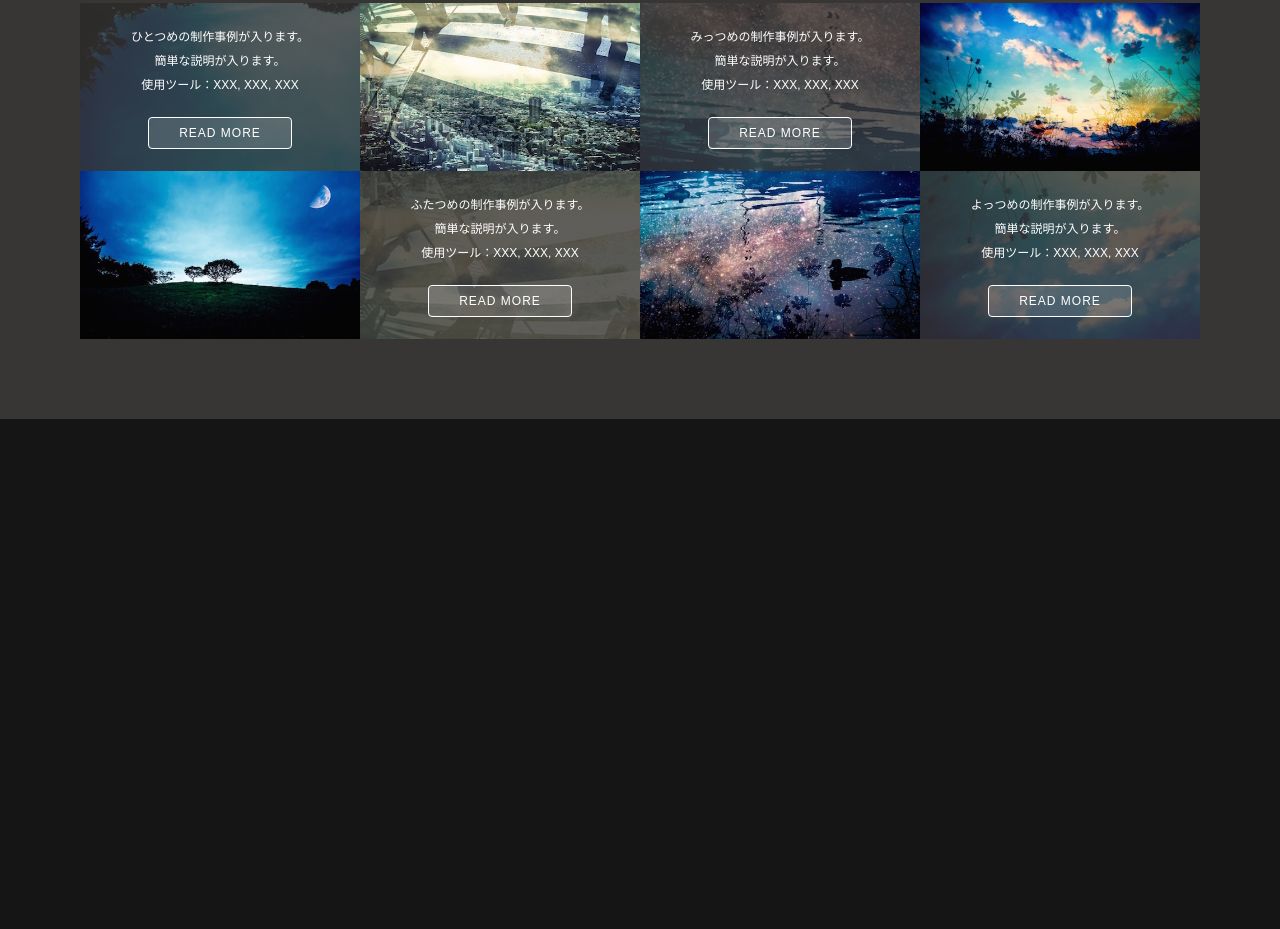
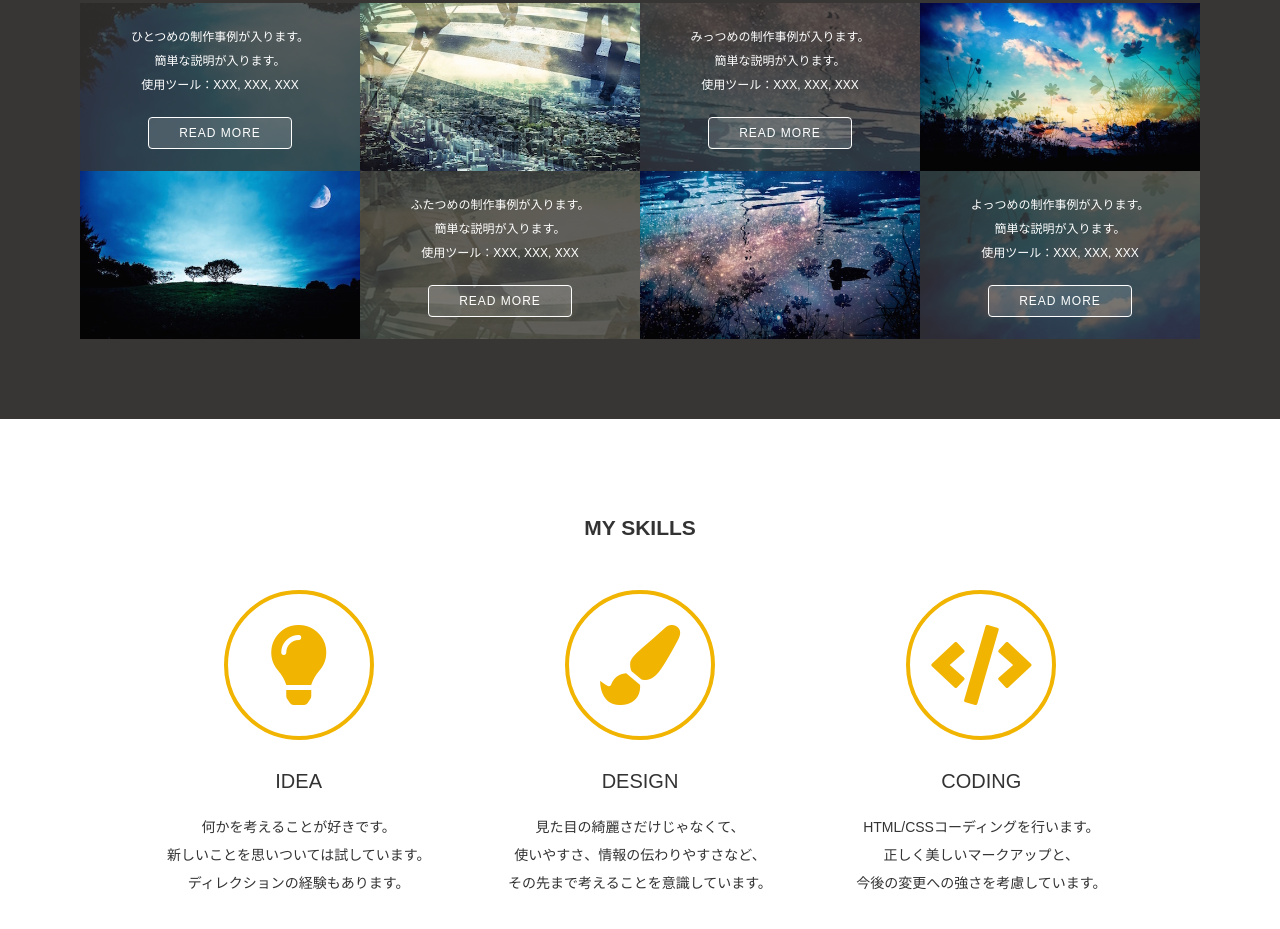
Before and after one commit to KensukeTakahara/html-css-training, a plain HTML site: page mcoding/singlepage-layout/index.html in a window 1280 px wide. Shown: the part 1332-2261 px from the top of the page. Before the commit the page ends 1751 px from the top, so only its background shows below. Drawn offline with Linux system fonts and the light colour scheme.

Commit message:
finished single page skills coding.

```diff
--- a/mcoding/singlepage-layout/css/style.css
+++ b/mcoding/singlepage-layout/css/style.css
@@ -176,3 +176,36 @@ body {
 .work-box:nth-child(odd)::after {
   top: 0;
 }
+
+.skills {
+  padding: 80px 0;
+  background-color: #fff;
+  color: #333;
+}
+.skills-wrapper {
+  display: table;
+  width: 80%;
+  margin: 50px auto 0;
+  table-layout: fixed;
+}
+.skill-box {
+  display: table-cell;
+}
+.skill-icon {
+  width: 150px;
+  height: 150px;
+  margin-bottom: 30px;
+  border: 4px solid;
+  border-radius: 50%;
+  color: #f1b400;
+  font-size: 8rem;
+  line-height: 142px;
+}
+.skill-title {
+  margin: 0 20px 20px;
+  font-size: 2rem;
+}
+.skill-text {
+  margin: 0 20px;
+  line-height: 2;
+}
--- a/mcoding/singlepage-layout/index.html
+++ b/mcoding/singlepage-layout/index.html
@@ -5,6 +5,10 @@
     <title>シングルページレイアウト</title>
     <link
       href="https://fonts.googleapis.com/css?family=Raleway:400,700&display=swap"
+      rel="stylesheet"
+    />
+    <link
+      href="https://use.fontawesome.com/releases/v5.6.1/css/all.css"
       rel="stylesheet"
     />
     <link rel="stylesheet" href="css/normalize.css" />
@@ -89,7 +93,38 @@
         </div>
       </div>
     </section>
-    <section class="skills"></section>
+    <section class="skills">
+      <h2 class="hading">MY SKILLS</h2>
+      <div class="skills-wrapper">
+        <div class="skill-box">
+          <i class="skill-icon fa fa-lightbulb"></i>
+          <div class="skill-title">IDEA</div>
+          <p class="skill-text">
+            何かを考えることが好きです。<br />
+            新しいことを思いついては試しています。<br />
+            ディレクションの経験もあります。
+          </p>
+        </div>
+        <div class="skill-box">
+          <i class="skill-icon fa fa-paint-brush"></i>
+          <div class="skill-title">DESIGN</div>
+          <p class="skill-text">
+            見た目の綺麗さだけじゃなくて、<br />
+            使いやすさ、情報の伝わりやすさなど、<br />
+            その先まで考えることを意識しています。
+          </p>
+        </div>
+        <div class="skill-box">
+          <i class="skill-icon fa fa-code"></i>
+          <div class="skill-title">CODING</div>
+          <p class="skill-text">
+            HTML/CSSコーディングを行います。<br />
+            正しく美しいマークアップと、<br />
+            今後の変更への強さを考慮しています。
+          </p>
+        </div>
+      </div>
+    </section>
     <section class="contact" id="contact"></section>
     <footer class="footer"></footer>
   </body>
```
